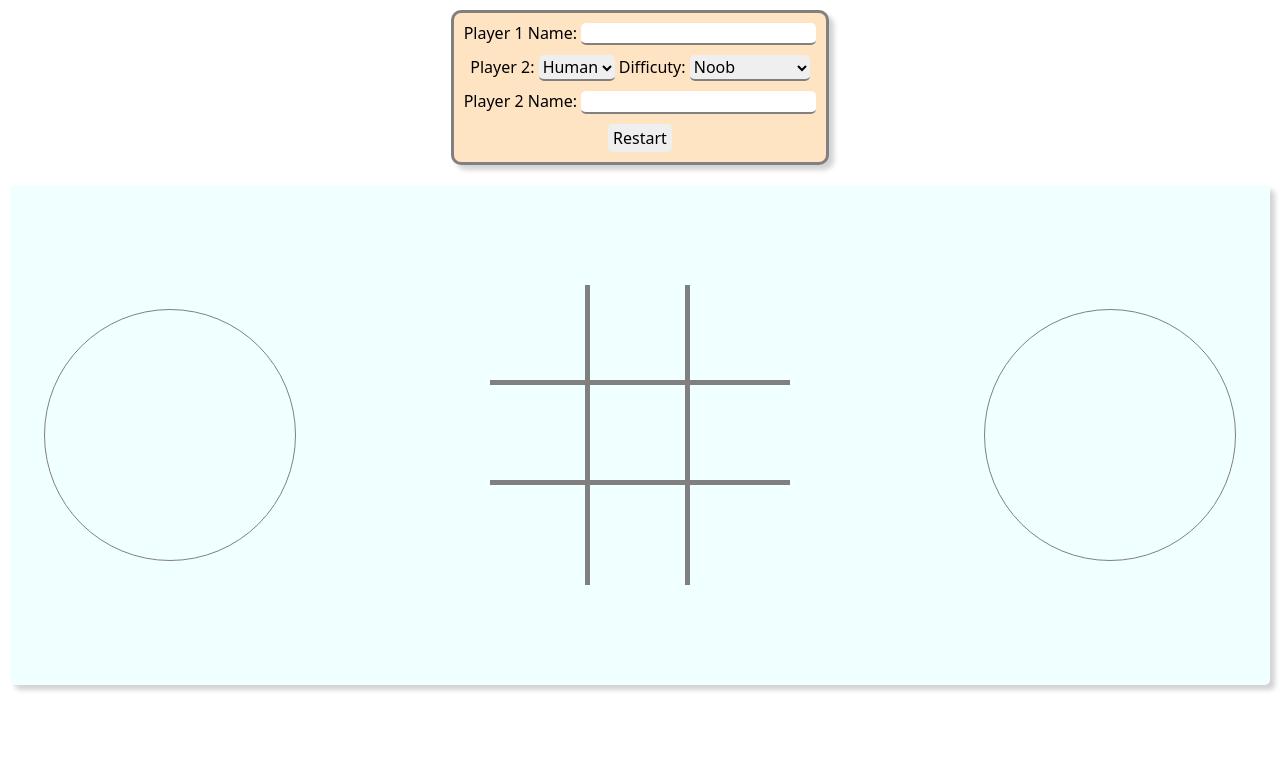
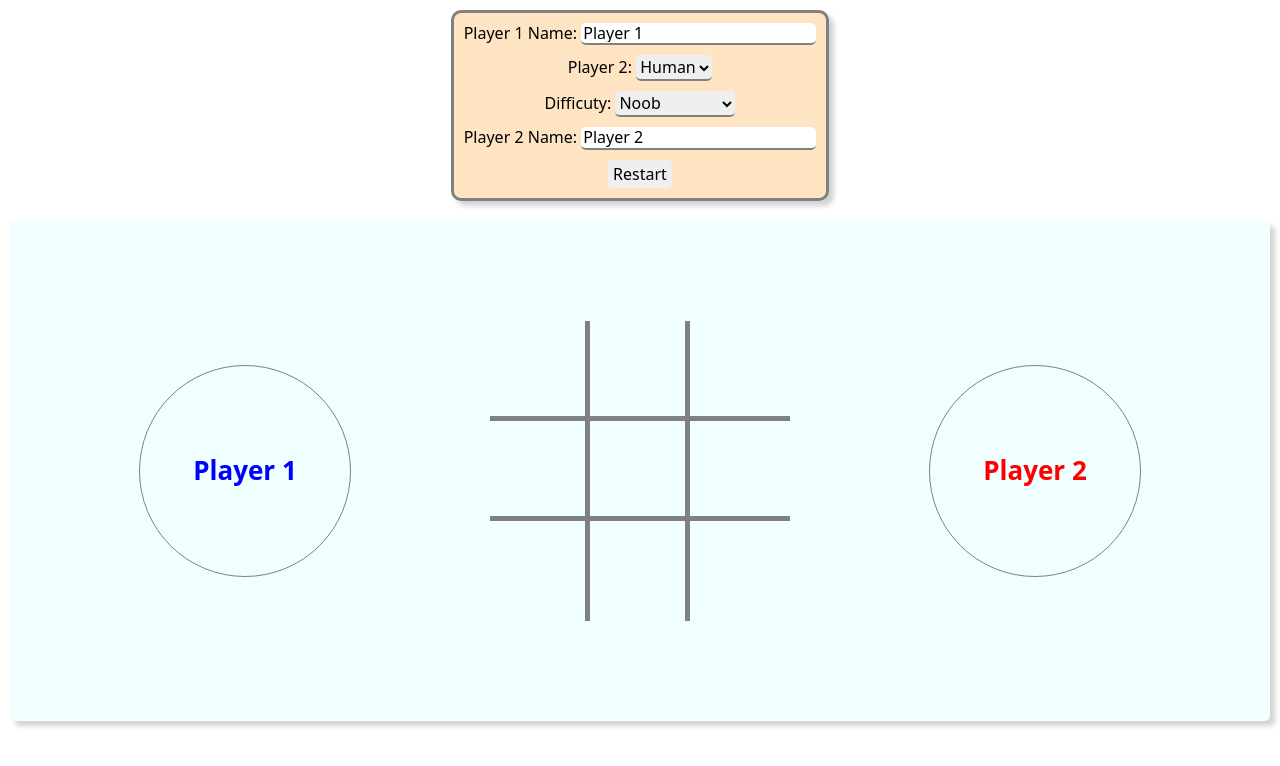
Before and after one commit to YounesBardach/tic-tac-toe, a plain HTML site: page index.html in a window 1280 px wide. Both pictures are taken after a click on the button "Start". Drawn offline with nearby package versions, Linux system fonts and the light colour scheme.

Commit message:
Add auto-fit to game container

```diff
--- a/css/style.css
+++ b/css/style.css
@@ -147,6 +147,7 @@ body {
 }
 
 .display {
+  text-align: center;
   align-self: center;
   justify-self: center;
   display: grid;
@@ -165,14 +166,14 @@ body {
 }
 
 .game {
+  gap: 2rem;
   min-height: 60vh;
   display: grid;
-  grid-template-columns: repeat(3, 300px);
-  grid-template-rows: 300px;
+  grid-template-columns: repeat(auto-fit, 300px);
   align-items: center;
   justify-items: center;
   align-content: center;
-  justify-content: space-between;
+  justify-content: space-evenly;
   border-radius: 5px;
   padding: 1rem;
   background-color: azure;
@@ -198,8 +199,8 @@ body {
   font-size: 2.6rem;
   font-weight: bold;
   text-align: center;
-  height: 80%;
-  width: 80%;
+  height: 200px;
+  width: 200px;
   opacity: 0;
   border-radius: 50%;
   border: 1px solid gray;
--- a/index.html
+++ b/index.html
@@ -18,20 +18,22 @@
       <div class="display-container">
         <div class="display">
           <div>
-            <span><label for="">Player 1 Name:</label></span>
-            <span><input type="text" id="player-one" class="gray-rounded"/></span>
+            <span><label for="player-one">Player 1 Name:</label></span>
+            <span><input type="text" id="player-one" class="gray-rounded" value="Player 1"/></span>
           </div>
           <div>
-            <span><label for="">Player 2:</label></span>
+            <span><label for="nature">Player 2:</label></span>
             <span>
-              <select name="" id="" class="gray-rounded">
+              <select name="" id="nature" class="gray-rounded">
                 <option value="">Human</option>
                 <option value="AI" class="AI">AI</option>
               </select>
             </span>
-            <span><label for="">Difficuty:</label></span>
+          </div>
+          <div>
+            <span><label for="difficulty">Difficuty:</label></span>
             <span>
-              <select name="" id="" class="gray-rounded">
+              <select name="" id="difficulty" class="gray-rounded">
                 <option value="" class="noob">Noob</option>
                 <option value="" class="average">Average</option>
                 <option value="" class="machine-god">Machine God</option>
@@ -39,8 +41,8 @@
             </span>
           </div>
           <div>
-            <span><label for="">Player 2 Name:</label></span>
-            <span><input type="text" id="player-two" class="gray-rounded"/></span>
+            <span><label for="player-two">Player 2 Name:</label></span>
+            <span><input type="text" id="player-two" class="gray-rounded" value="Player 2"/></span>
           </div>
           <div class="result"></div>
           <div><button class="start gray-rounded shadow">Start</button></div>
```
